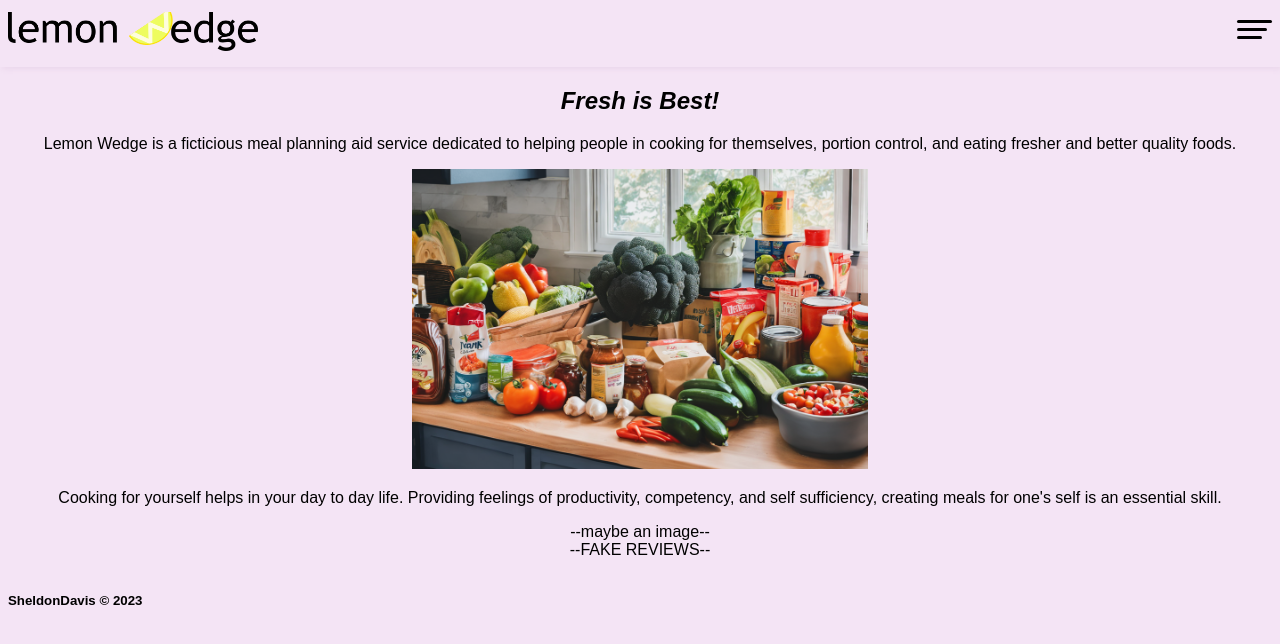
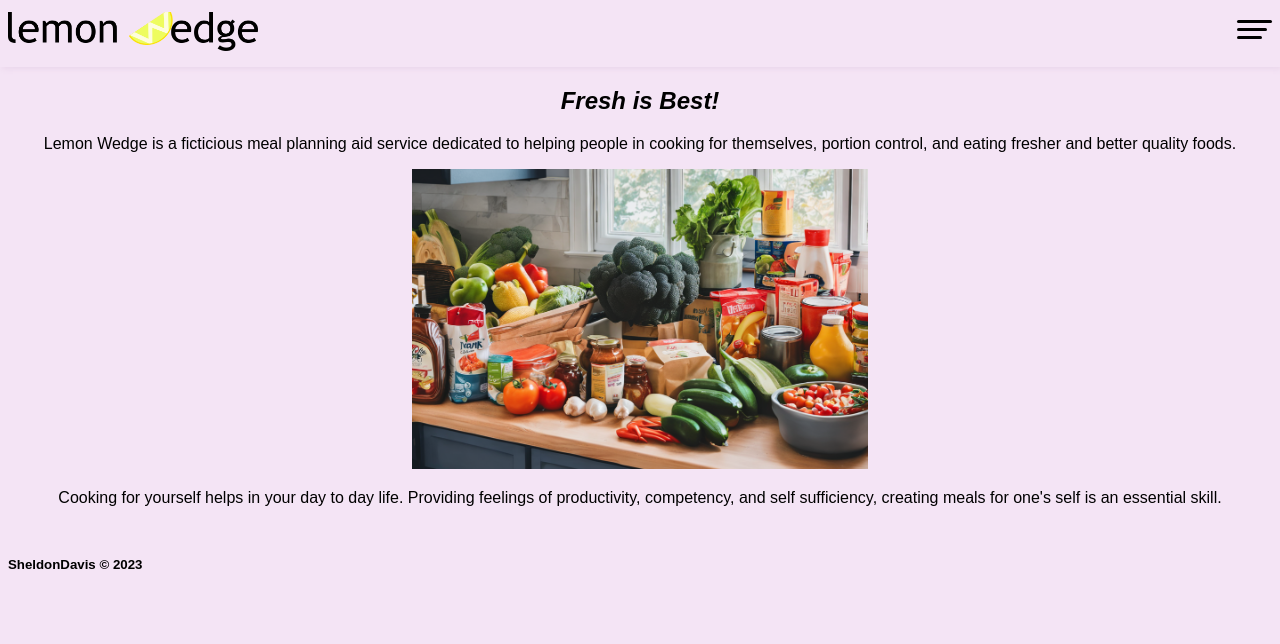
Before and after one commit to SheldonDavis/LemonWedge, a React (Create React App) app in the folder frontend/: page /about in a window 1280 px wide. Shown: the top 644 px of the page. Built offline with nearby package versions, Linux system fonts and the light colour scheme; a web font is replaced by a local one.

Commit message:
remove reminder text messages

```diff
--- a/frontend/src/pages/about.js
+++ b/frontend/src/pages/about.js
@@ -11,9 +11,7 @@ const About = () => {
                 <img src={KitchenWithGroceries} alt='stock kitchen counter photo'/>
             </p>
             <p>Cooking for yourself helps in your day to day life. Providing feelings of productivity, competency, and self sufficiency, creating meals for one's self is an essential skill.</p>
-            --maybe an image--
-            <br/>
-            --FAKE REVIEWS--
+
 
         </section>
     )
```
